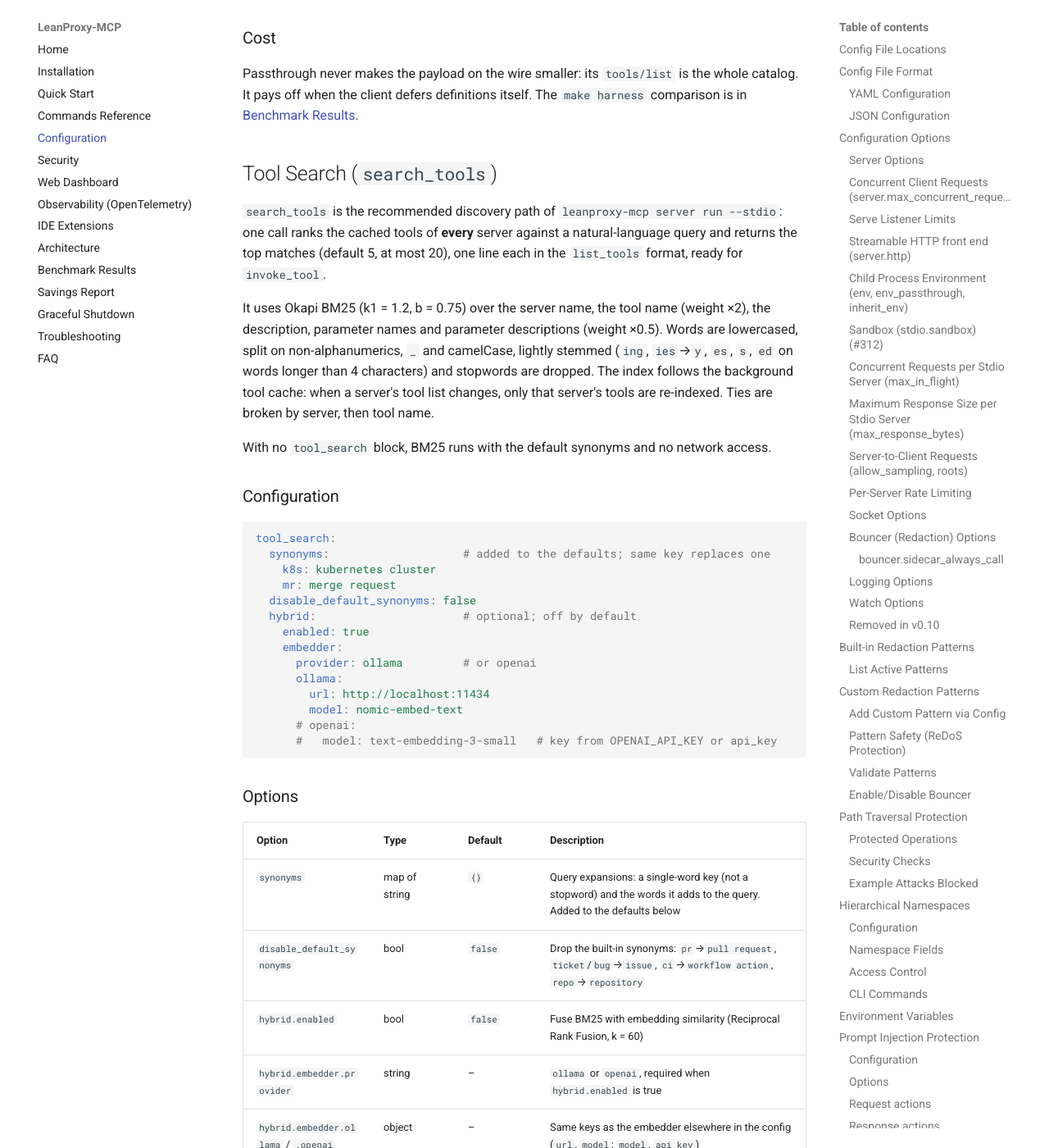
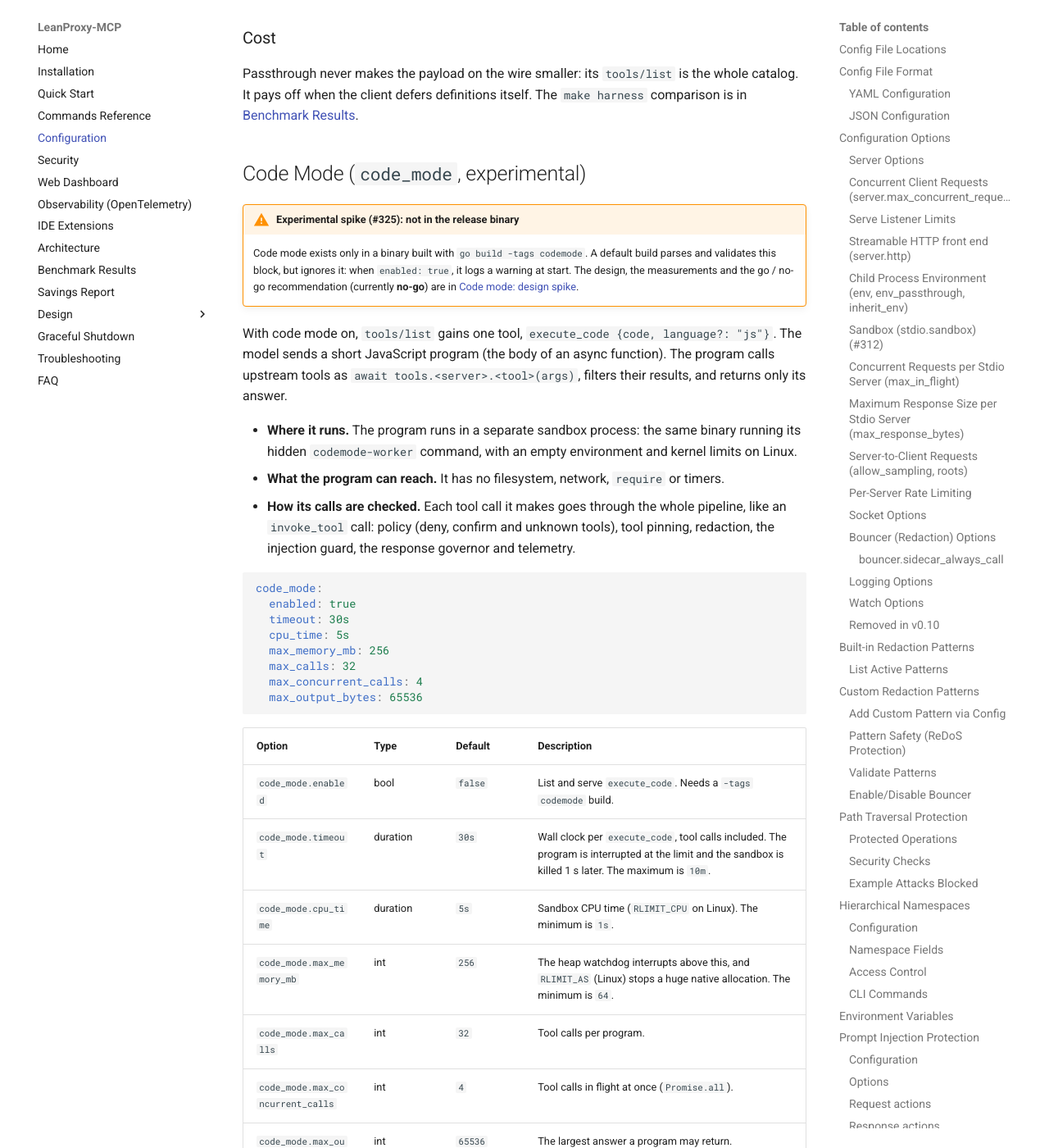
Before and after one commit to mmornati/leanproxy-mcp, an MkDocs documentation site: the page built from docs/configuration.md, in a window 1280 px wide and 1400 px high, scrolled down 43488 px. Shown: the whole window at 82% size. Built offline with MkDocs 1.6.1 and Material for MkDocs 9.7.7, drawn with Linux system fonts in a browser that asks for light colours; comment, search, counter and statistics services are not loaded; some of the changed text lies outside the part shown.

Commit message:
docs: code mode design spike and go/no-go recommendation (#325)
Co-Authored-By: Claude Opus 5.5 <noreply@anthropic.com>
Claude-Session: https://claude.ai/code/session_01RUSfnzHV9fcxL73bNFhpRp

````diff
--- a/docs/configuration.md
+++ b/docs/configuration.md
@@ -1628,6 +1628,52 @@ the whole catalog. It pays off when the client defers definitions itself. The
 `make harness` comparison is in
 [Benchmark Results](benchmark-results.md#10-exposure-modes-322).
 
+## Code Mode (`code_mode`, experimental)
+
+!!! warning "Experimental spike (#325): not in the release binary"
+    Code mode exists only in a binary built with `go build -tags codemode`. A default build parses
+    and validates this block, but ignores it: when `enabled: true`, it logs a warning at start.
+    The design, the measurements and the go / no-go recommendation (currently **no-go**) are in
+    [Code mode: design spike](design/code-mode.md).
+
+With code mode on, `tools/list` gains one tool, `execute_code {code, language?: "js"}`. The model
+sends a short JavaScript program (the body of an async function). The program calls upstream tools
+as `await tools.<server>.<tool>(args)`, filters their results, and returns only its answer.
+
+- **Where it runs.** The program runs in a separate sandbox process: the same binary running its
+  hidden `codemode-worker` command, with an empty environment and kernel limits on Linux.
+- **What the program can reach.** It has no filesystem, network, `require` or timers.
+- **How its calls are checked.** Each tool call it makes goes through the whole pipeline, like an
+  `invoke_tool` call: policy (deny, confirm and unknown tools), tool pinning, redaction, the
+  injection guard, the response governor and telemetry.
+
+```yaml
+code_mode:
+  enabled: true
+  timeout: 30s
+  cpu_time: 5s
+  max_memory_mb: 256
+  max_calls: 32
+  max_concurrent_calls: 4
+  max_output_bytes: 65536
+```
+
+| Option | Type | Default | Description |
+|--------|------|---------|-------------|
+| `code_mode.enabled` | bool | `false` | List and serve `execute_code`. Needs a `-tags codemode` build. |
+| `code_mode.timeout` | duration | `30s` | Wall clock per `execute_code`, tool calls included. The program is interrupted at the limit and the sandbox is killed 1 s later. The maximum is `10m`. |
+| `code_mode.cpu_time` | duration | `5s` | Sandbox CPU time (`RLIMIT_CPU` on Linux). The minimum is `1s`. |
+| `code_mode.max_memory_mb` | int | `256` | The heap watchdog interrupts above this, and `RLIMIT_AS` (Linux) stops a huge native allocation. The minimum is `64`. |
+| `code_mode.max_calls` | int | `32` | Tool calls per program. |
+| `code_mode.max_concurrent_calls` | int | `4` | Tool calls in flight at once (`Promise.all`). |
+| `code_mode.max_output_bytes` | int | `65536` | The largest answer a program may return. |
+
+- **The hard limits are Linux-only.** On macOS and Windows the prototype only has the heap
+  watchdog and the wall-clock kill.
+- **The response governor also shortens the results a program reads.** The program then computes
+  from truncated data: see the design doc before enabling both.
+- **Front ends.** Only `server run` (stdio and Streamable HTTP) serves `execute_code`.
+
 ## Tool Search (`search_tools`)
 
 `search_tools` is the recommended discovery path of `leanproxy-mcp server run
--- a/mkdocs.yml
+++ b/mkdocs.yml
@@ -38,6 +38,8 @@ nav:
   - Architecture: architecture.md
   - Benchmark Results: benchmark-results.md
   - Savings Report: savings-report.md
+  - Design:
+      - Code Mode (spike): design/code-mode.md
   - Graceful Shutdown: shutdown.md
   - Troubleshooting: troubleshooting.md
   - FAQ: faq.md
````
Also changed, not shown: CHANGELOG.md (+27 -0 lines), docs/design/code-mode.md (added, +284 -0 lines).
